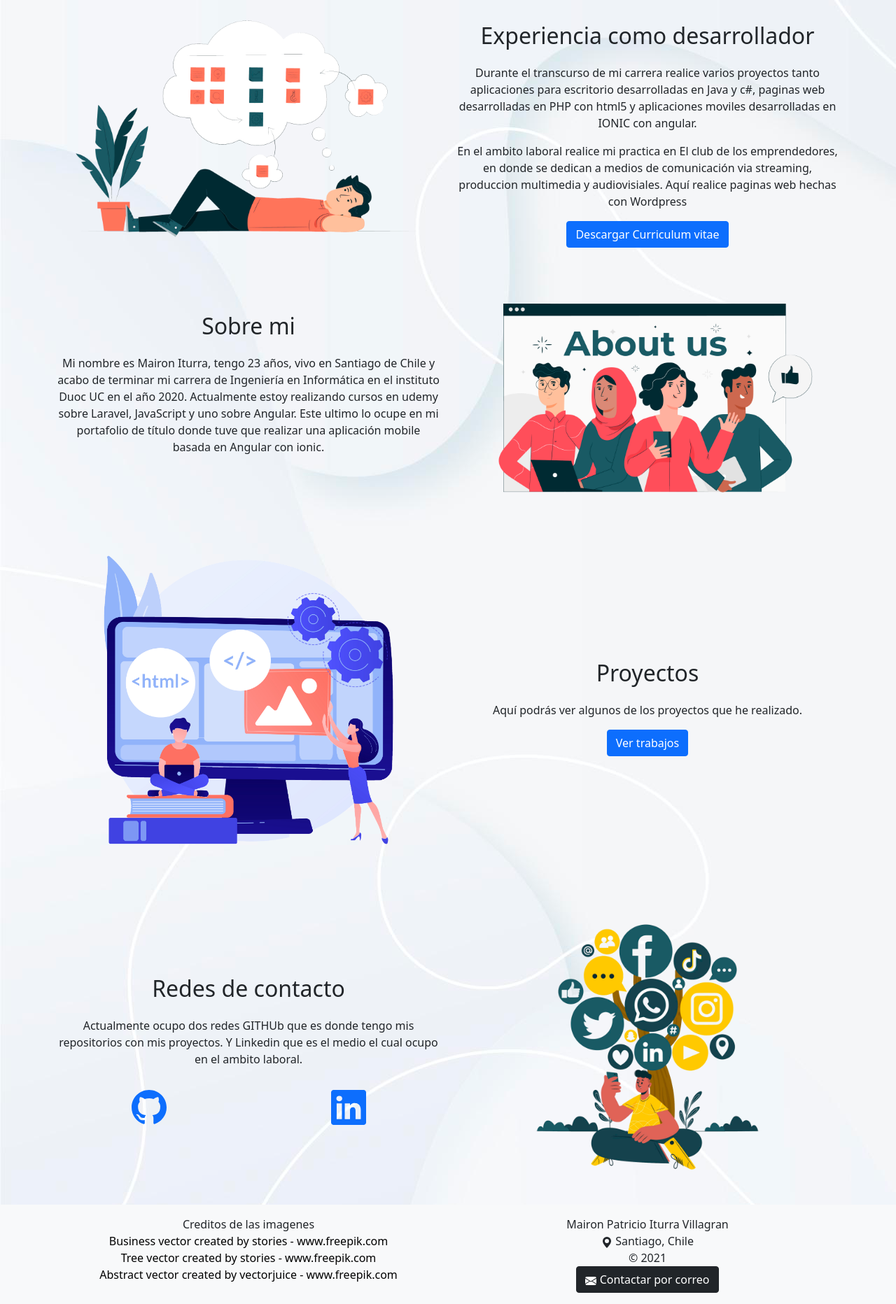
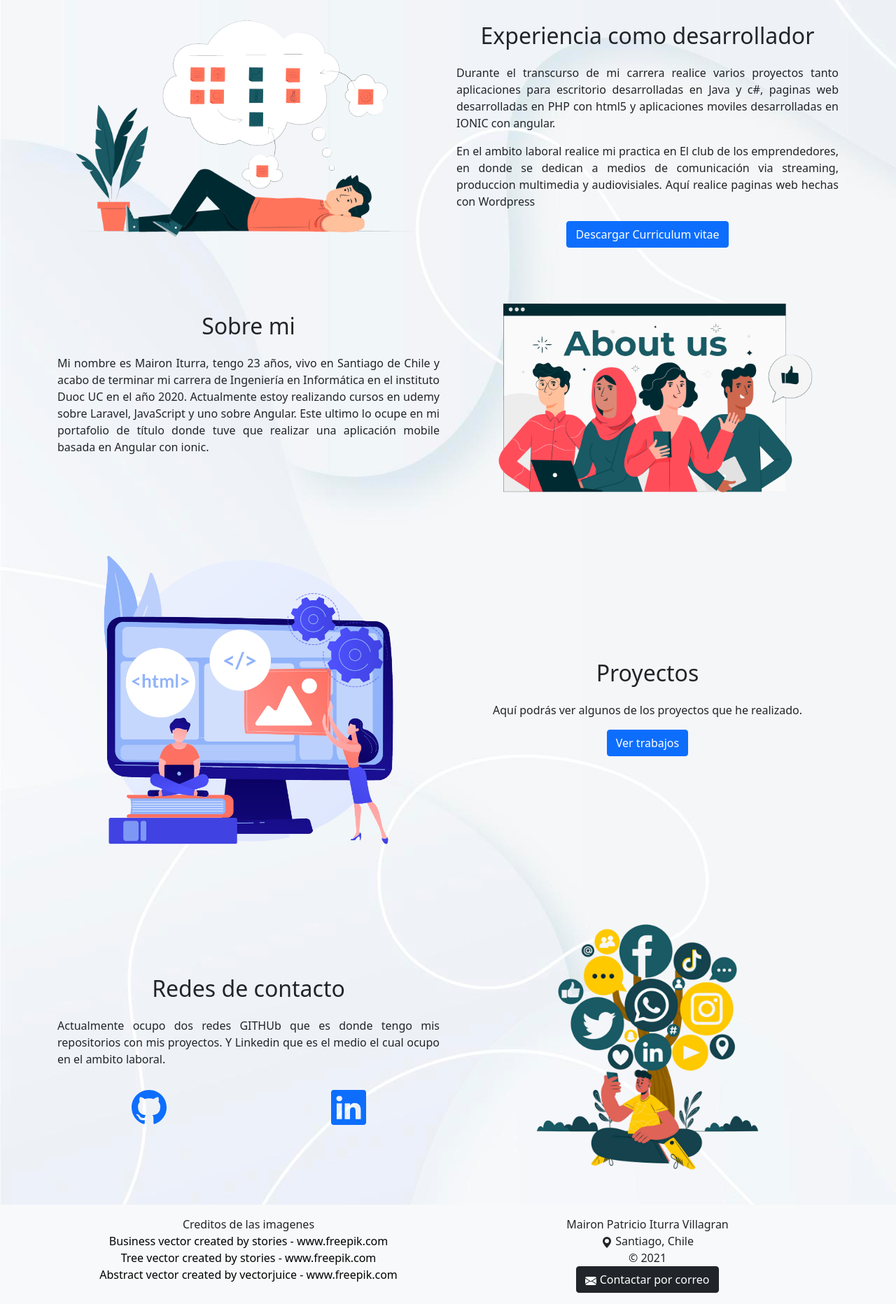
Before and after one commit to Cyarth/portafolioMairon, a PHP site: page /index.html in a window 1280 px wide. Shown: the part 56-1920 px from the top of the page at 70% size. Run offline with PHP 8.4, Linux system fonts and the light colour scheme; some libraries are stand-ins or nearby versions.

Commit message:
Update style.css

```diff
--- a/css/style.css
+++ b/css/style.css
@@ -9,6 +9,10 @@ img {
 .banner{
 
     padding: 1rem 0 3rem 0;
+}
+
+p{
+    text-align: justify;
 }
 
 
```
